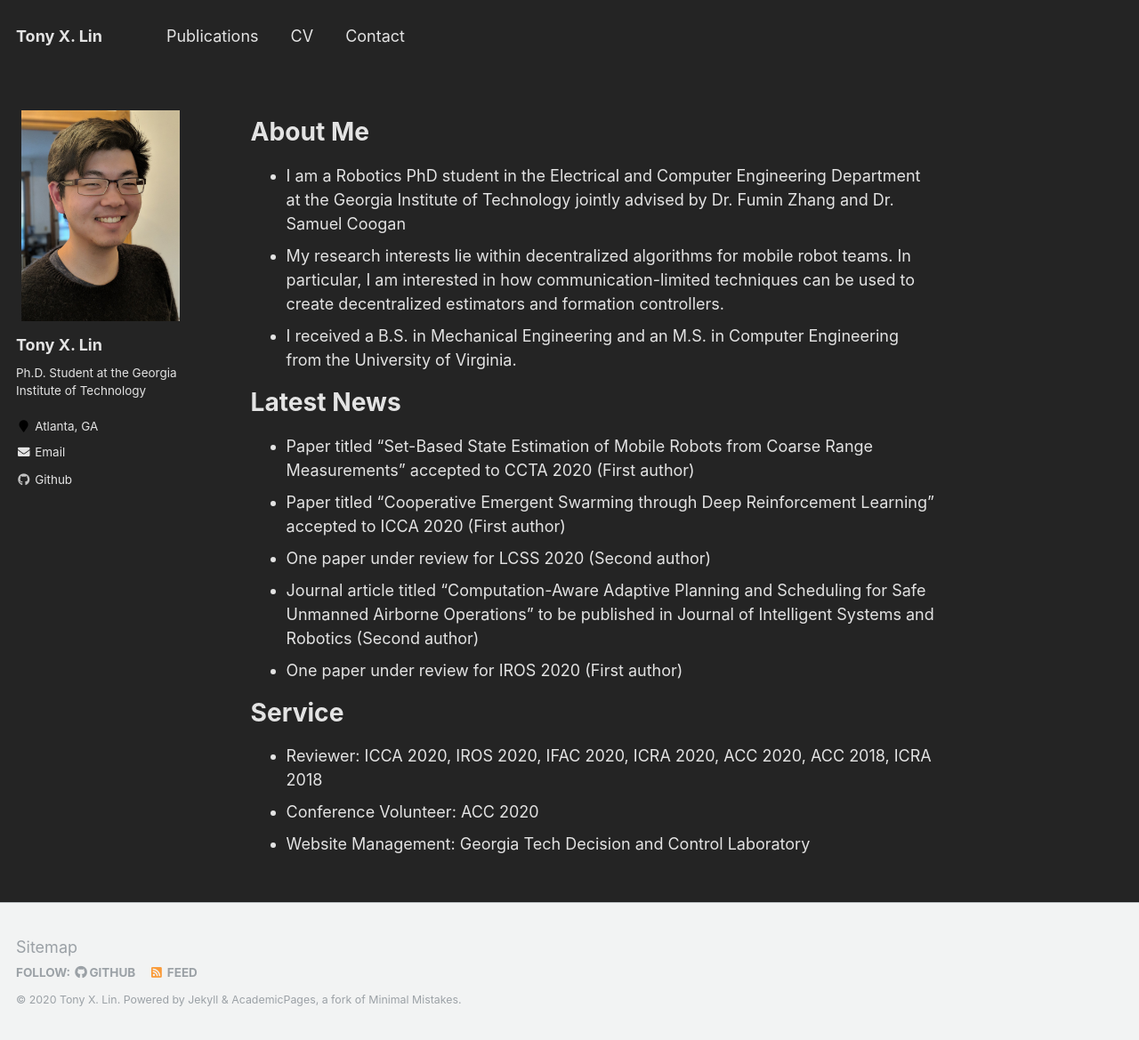
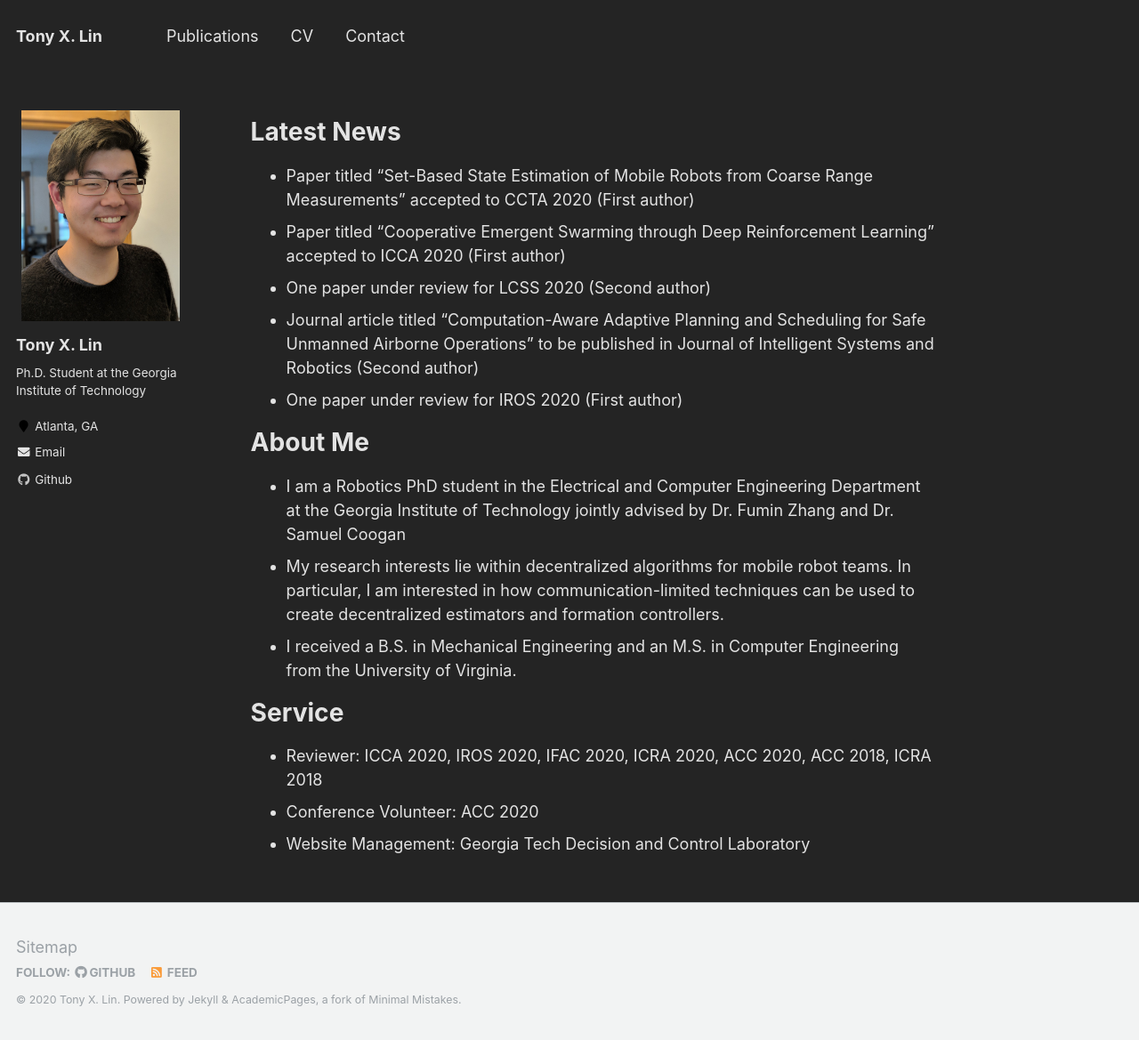
Before and after one commit to tony-x-lin/tony-x-lin.github.io, a Jekyll site: the page built from _pages/about.md, in a window 1280 px wide and 1169 px high. Shown: the whole window at 89% size. Built offline with Jekyll 4.4.1, drawn with Linux system fonts in a browser that asks for light colours; part of the change alters nothing that is shown.

```diff
--- a/_pages/about.md
+++ b/_pages/about.md
@@ -8,12 +8,6 @@ redirect_from:
   - /about.html
 ---
 
-
-# About Me
-* I am a Robotics PhD student in the Electrical and Computer Engineering Department at the Georgia Institute of Technology jointly advised by Dr. Fumin Zhang and Dr. Samuel Coogan
-* My research interests lie within decentralized algorithms for mobile robot teams. In particular, I am interested in how communication-limited techniques can be used to create decentralized estimators and formation controllers.
-* I received a B.S. in Mechanical Engineering and an M.S. in Computer Engineering from the University of Virginia.
-
 # Latest News
 * Paper titled "Set-Based State Estimation of Mobile Robots from Coarse Range Measurements" accepted to CCTA 2020 (First author)
 * Paper titled "Cooperative Emergent Swarming through Deep Reinforcement Learning" accepted to ICCA 2020 (First author)
@@ -21,6 +15,11 @@ redirect_from:
 * Journal article titled "Computation-Aware Adaptive Planning and Scheduling for Safe Unmanned Airborne Operations" to be published in Journal of Intelligent Systems and Robotics (Second author)
 * One paper under review for IROS 2020 (First author)
 
+# About Me
+* I am a Robotics PhD student in the Electrical and Computer Engineering Department at the Georgia Institute of Technology jointly advised by Dr. Fumin Zhang and Dr. Samuel Coogan
+* My research interests lie within decentralized algorithms for mobile robot teams. In particular, I am interested in how communication-limited techniques can be used to create decentralized estimators and formation controllers.
+* I received a B.S. in Mechanical Engineering and an M.S. in Computer Engineering from the University of Virginia.
+
 # Service
 * Reviewer: ICCA 2020, IROS 2020, IFAC 2020, ICRA 2020, ACC 2020, ACC 2018, ICRA 2018
 * Conference Volunteer: ACC 2020
```
